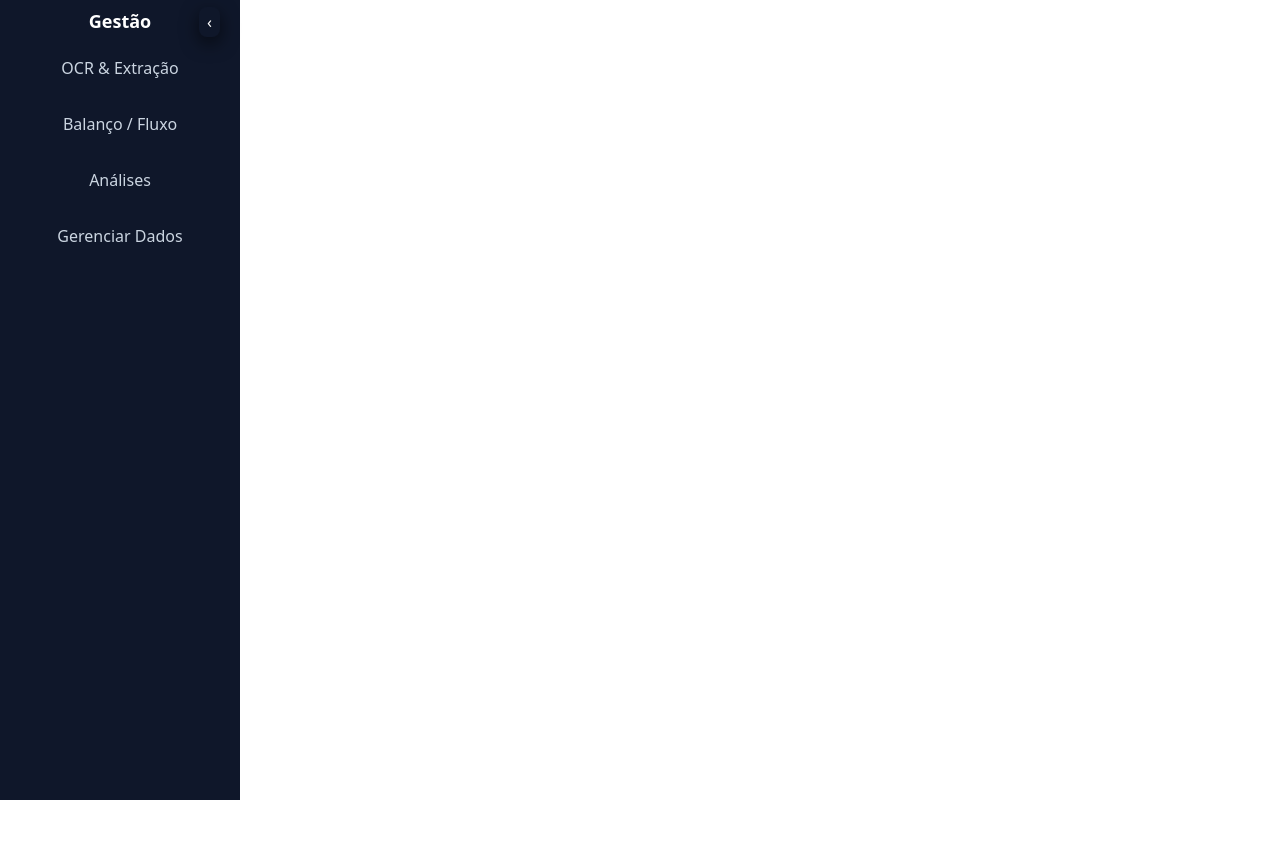
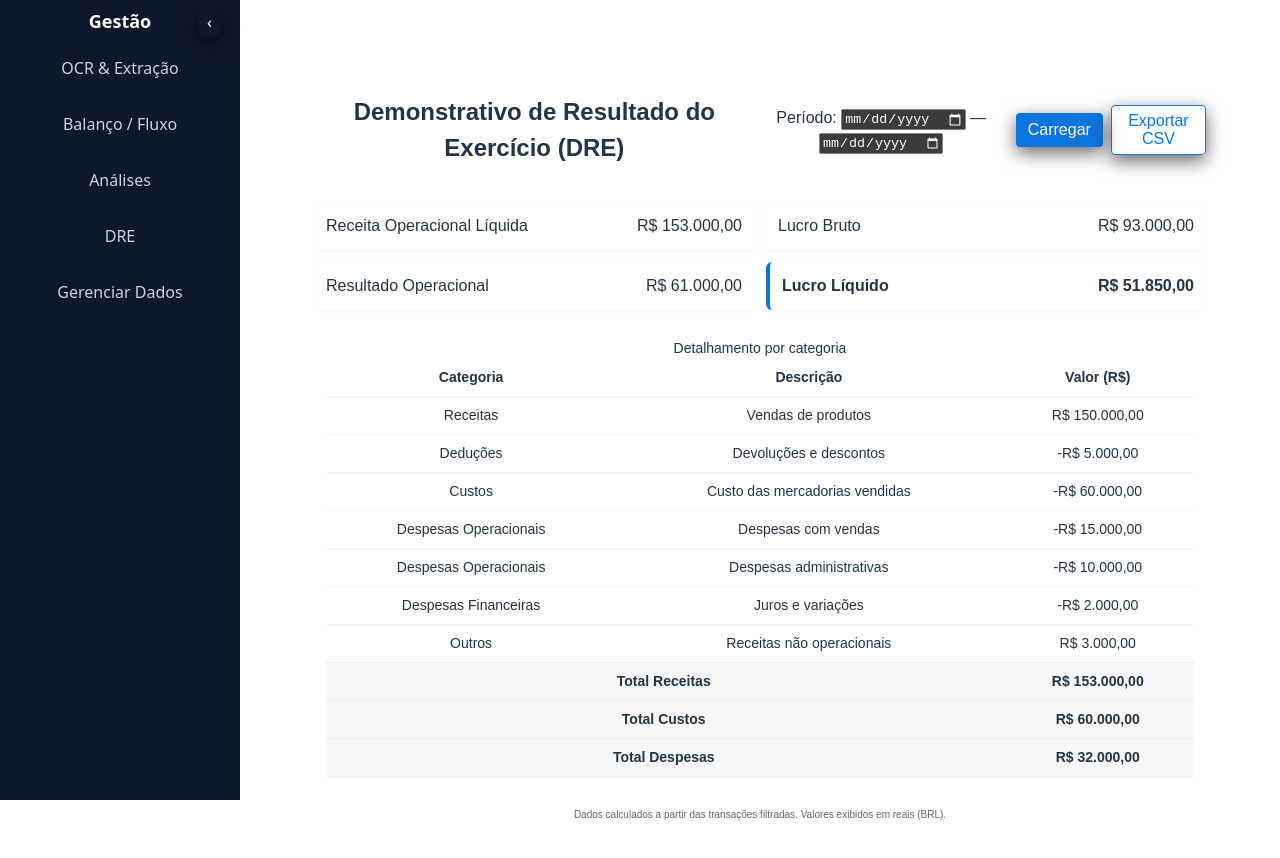
Before and after one commit to RobertoBuiatti/pagina-de-gest-o-administrativa, a Vue app in the folder frontend/: page /dre in a window 1280 px wide. Shown: the top 858 px of the page. Built offline with nearby package versions, Linux system fonts and the light colour scheme; no server answers.

Commit message:
feat: Adicionar página de DRE com visualização e exportação de dados

```diff
--- /dev/null
+++ b/frontend/DreView.module.css
@@ -0,0 +1,3 @@
+/* Arquivo shim para corrigir import que o Vite procura na raiz 'frontend'.
+   Redireciona para o módulo real em /src/views/Dre/DreView.module.css */
+@import "./src/views/Dre/DreView.module.css";
--- a/frontend/src/components/SideMenu/SideMenu.vue
+++ b/frontend/src/components/SideMenu/SideMenu.vue
@@ -32,6 +32,7 @@
       <li><router-link to="/ocr">OCR & Extração</router-link></li>
       <li><router-link to="/balance">Balanço / Fluxo</router-link></li>
       <li><router-link to="/analytics">Análises</router-link></li>
+      <li><router-link to="/dre">DRE</router-link></li>
       <li><router-link to="/data-management">Gerenciar Dados</router-link></li>
     </ul>
 
--- a/frontend/src/router/index.js
+++ b/frontend/src/router/index.js
@@ -3,12 +3,14 @@ import OcrView from '../views/Ocr/OcrView.vue'
 import BalanceView from '../views/Balance/BalanceView.vue'
 import AnalyticsView from '../views/Analytics/AnalyticsView.vue'
 import DataManagementView from '../views/DataManagement/DataManagementView.vue'
+import DreView from '../views/Dre/DreView.vue'
 
 const routes = [
   { path: '/', redirect: '/ocr' },
   { path: '/ocr', name: 'OCR', component: OcrView },
   { path: '/balance', name: 'Balance', component: BalanceView },
   { path: '/analytics', name: 'Analytics', component: AnalyticsView },
+  { path: '/dre', name: 'DRE', component: DreView },
   { path: '/data-management', name: 'DataManagement', component: DataManagementView }
 ]
 
--- /dev/null
+++ b/frontend/src/views/Dre/DreView.module.css
@@ -0,0 +1,92 @@
+.container {
+  padding: 18px;
+  display: flex;
+  flex-direction: column;
+  gap: 16px;
+  font-family: var(--font, Arial, sans-serif);
+  color: var(--text, #222);
+}
+
+.header {
+  display: flex;
+  justify-content: space-between;
+  align-items: center;
+}
+
+.controls {
+  display: flex;
+  gap: 8px;
+  align-items: center;
+}
+
+.btn {
+  background: var(--primary, #0b74de);
+  color: #fff;
+  border: none;
+  padding: 8px 12px;
+  border-radius: 4px;
+  cursor: pointer;
+}
+
+.btnSecondary {
+  background: transparent;
+  color: var(--primary, #0b74de);
+  border: 1px solid var(--primary, #0b74de);
+  padding: 6px 10px;
+  border-radius: 4px;
+  cursor: pointer;
+}
+
+.summary {
+  display: grid;
+  grid-template-columns: 1fr 1fr;
+  gap: 12px;
+}
+
+.kv {
+  background: #fff;
+  padding: 12px;
+  border-radius: 6px;
+  box-shadow: 0 1px 3px rgba(0,0,0,0.06);
+  display: flex;
+  justify-content: space-between;
+  align-items: center;
+}
+
+.highlight {
+  border-left: 4px solid #0b74de;
+  font-weight: 700;
+}
+
+.tableWrapper {
+  overflow-x: auto;
+  background: #fff;
+  padding: 12px;
+  border-radius: 6px;
+}
+
+.table {
+  width: 100%;
+  border-collapse: collapse;
+  font-size: 14px;
+}
+
+.table th,
+.table td {
+  padding: 8px 10px;
+  border-bottom: 1px solid #eee;
+}
+
+.table .right {
+  text-align: right;
+}
+
+.totalRow {
+  font-weight: 700;
+  background: #f7f7f7;
+}
+
+.footer {
+  color: #666;
+  font-size: 12px;
+}
--- /dev/null
+++ b/frontend/src/views/Dre/DreView.vue
@@ -0,0 +1,194 @@
+<template>
+  <div :class="$style.container">
+    <header :class="$style.header">
+      <h2>Demonstrativo de Resultado do Exercício (DRE)</h2>
+      <div :class="$style.controls">
+        <label>
+          Período:
+          <input type="date" v-model="start" />
+          —
+          <input type="date" v-model="end" />
+        </label>
+        <button @click="loadDre" :class="$style.btn">Carregar</button>
+        <button @click="exportCsv" :class="$style.btnSecondary">Exportar CSV</button>
+      </div>
+    </header>
+
+    <section :class="$style.summary">
+      <div :class="$style.kv">
+        <div>Receita Operacional Líquida</div>
+        <div>{{ formatCurrency(dre.receita_operacional_liquida) }}</div>
+      </div>
+      <div :class="$style.kv">
+        <div>Lucro Bruto</div>
+        <div>{{ formatCurrency(dre.lucro_bruto) }}</div>
+      </div>
+      <div :class="$style.kv">
+        <div>Resultado Operacional</div>
+        <div>{{ formatCurrency(dre.resultado_operacional) }}</div>
+      </div>
+      <div :class="[$style.kv, $style.highlight]">
+        <div>Lucro Líquido</div>
+        <div>{{ formatCurrency(dre.lucro_liquido) }}</div>
+      </div>
+    </section>
+
+    <section :class="$style.tableWrapper">
+      <table :class="$style.table" aria-labelledby="dre-details">
+        <caption id="dre-details">Detalhamento por categoria</caption>
+        <thead>
+          <tr>
+            <th>Categoria</th>
+            <th>Descrição</th>
+            <th class="right">Valor (R$)</th>
+          </tr>
+        </thead>
+        <tbody>
+          <tr v-for="(row, idx) in rows" :key="idx">
+            <td>{{ row.categoria }}</td>
+            <td>{{ row.descricao }}</td>
+            <td class="right">{{ formatCurrency(row.valor) }}</td>
+          </tr>
+
+          <tr :class="$style.totalRow">
+            <td colspan="2">Total Receitas</td>
+            <td class="right">{{ formatCurrency(totals.receitas) }}</td>
+          </tr>
+          <tr :class="$style.totalRow">
+            <td colspan="2">Total Custos</td>
+            <td class="right">{{ formatCurrency(totals.custos) }}</td>
+          </tr>
+          <tr :class="$style.totalRow">
+            <td colspan="2">Total Despesas</td>
+            <td class="right">{{ formatCurrency(totals.despesas) }}</td>
+          </tr>
+        </tbody>
+      </table>
+    </section>
+
+    <footer :class="$style.footer">
+      <small>Dados calculados a partir das transações filtradas. Valores exibidos em reais (BRL).</small>
+    </footer>
+  </div>
+</template>
+
+<script>
+import { ref, reactive, computed, onMounted } from 'vue'
+
+export default {
+  name: 'DreView',
+  setup() {
+    const start = ref('')
+    const end = ref('')
+    const loading = ref(false)
+    const dre = reactive({
+      receita_operacional_liquida: 0,
+      lucro_bruto: 0,
+      resultado_operacional: 0,
+      lucro_liquido: 0
+    })
+
+    // linhas detalhadas do DRE (categoria, descrição, valor)
+    const rows = ref([
+      // valores iniciais de exemplo — serão substituídos pelo fetch quando disponível
+      { categoria: 'Receitas', descricao: 'Vendas de produtos', valor: 150000 },
+      { categoria: 'Deduções', descricao: 'Devoluções e descontos', valor: -5000 },
+      { categoria: 'Custos', descricao: 'Custo das mercadorias vendidas', valor: -60000 },
+      { categoria: 'Despesas Operacionais', descricao: 'Despesas com vendas', valor: -15000 },
+      { categoria: 'Despesas Operacionais', descricao: 'Despesas administrativas', valor: -10000 },
+      { categoria: 'Despesas Financeiras', descricao: 'Juros e variações', valor: -2000 },
+      { categoria: 'Outros', descricao: 'Receitas não operacionais', valor: 3000 }
+    ])
+
+    const totals = computed(() => {
+      const receitas = rows.value.filter(r => r.valor > 0).reduce((s, r) => s + r.valor, 0)
+      const custos = rows.value.filter(r => r.categoria === 'Custos').reduce((s, r) => s + Math.abs(r.valor), 0)
+      const despesas = rows.value.filter(r => r.categoria.includes('Despesas') || r.categoria === 'Deduções').reduce((s, r) => s + Math.abs(r.valor), 0)
+      return { receitas, custos, despesas }
+    })
+
+    function recalcSummary() {
+      dre.receita_operacional_liquida = totals.value.receitas - totals.value.despesas * 0 + 0 // placeholder lógico
+      dre.lucro_bruto = totals.value.receitas - totals.value.custos
+      dre.resultado_operacional = dre.lucro_bruto - totals.value.despesas
+      // provisão IR fictícia 15% sobre resultado operacional (apenas exemplo)
+      const provisaoIR = Math.max(0, dre.resultado_operacional * 0.15)
+      dre.lucro_liquido = dre.resultado_operacional - provisaoIR
+    }
+
+    async function loadDre() {
+      loading.value = true
+      try {
+        // tenta buscar do backend; se falhar, mantém os dados de exemplo
+        const params = new URLSearchParams()
+        if (start.value) params.append('start', start.value)
+        if (end.value) params.append('end', end.value)
+
+        const res = await fetch('/api/reports/dre?' + params.toString())
+        if (res.ok) {
+          const data = await res.json()
+          // espera um formato: { rows: [{categoria, descricao, valor}], summary: {...} }
+          if (data.rows) {
+            rows.value = data.rows
+            // se summary estiver presente, atualiza os campos principais
+            if (data.summary) {
+              Object.assign(dre, data.summary)
+            } else {
+              recalcSummary()
+            }
+          }
+        } else {
+          // fallback: recalcula apenas com os dados locais
+          recalcSummary()
+        }
+      } catch (e) {
+        // fallback local
+        recalcSummary()
+      } finally {
+        loading.value = false
+      }
+    }
+
+    function formatCurrency(value) {
+      const v = Number(value || 0)
+      return v.toLocaleString('pt-BR', { style: 'currency', currency: 'BRL' })
+    }
+
+    function exportCsv() {
+      const header = ['Categoria', 'Descrição', 'Valor']
+      const lines = [header.join(',')]
+      rows.value.forEach(r => {
+        // escape simples
+        const desc = String(r.descricao).replace(/"/g, '""')
+        lines.push(`"${r.categoria}","${desc}",${r.valor}`)
+      })
+      const blob = new Blob([lines.join('\n')], { type: 'text/csv;charset=utf-8;' })
+      const url = URL.createObjectURL(blob)
+      const a = document.createElement('a')
+      a.href = url
+      a.download = `dre_${start.value || 'start'}_${end.value || 'end'}.csv`
+      a.click()
+      URL.revokeObjectURL(url)
+    }
+
+    onMounted(() => {
+      // carregar dados iniciais
+      loadDre()
+    })
+
+    return {
+      start,
+      end,
+      rows,
+      dre,
+      totals,
+      loadDre,
+      formatCurrency,
+      exportCsv,
+      loading
+    }
+  }
+}
+</script>
+
+<style module src="./DreView.module.css"></style>
```
